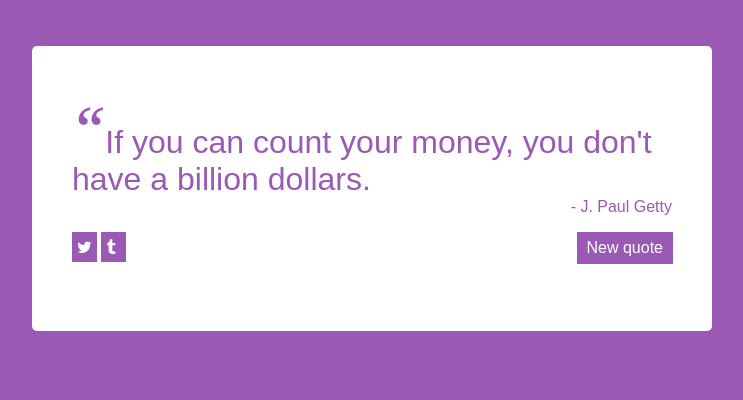
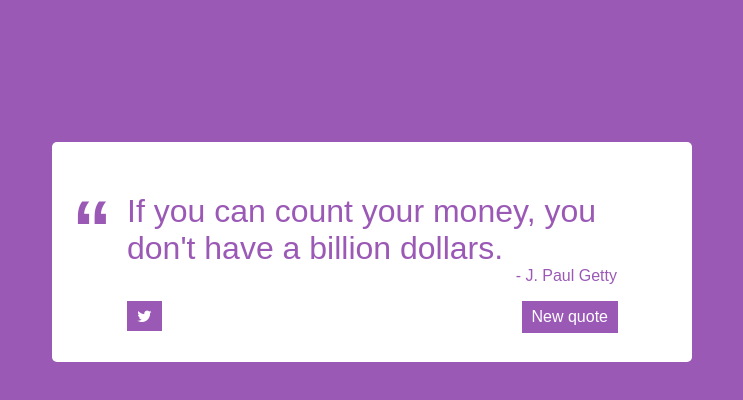
Before and after one commit to bledidalipaj/quote-generator, a plain HTML site: page index.html in a window 1280 px wide. Shown: the whole page, without its empty margins (268-1011 px from the left). Drawn offline with nearby package versions, Linux system fonts and the light colour scheme.

Commit message:
Remove tumblr button. Change css styles to better match the desired design.

```diff
--- a/css/style.css
+++ b/css/style.css
@@ -20,18 +20,18 @@ body {
   padding: 3% 0;
 }
 
+/* Container */
 .container {
   background-color: #fff;
   border-radius: 5px;
-  min-height: 285px;
   margin: 0 auto;
-  /*padding: 3%;*/
-  width: 680px;
+  margin-top: 6rem;
+  width: 640px;
 }
 
 .container .wrapper {
-  padding-bottom: 35px;
-  padding-top: 35px;
+  padding: 35px 35px 15px 35px;
+  position: relative;
 }
 
 .container blockquote #quote {
@@ -44,10 +44,14 @@ body {
 }
 
 .container blockquote:before {
-  /*content: "“";*/
   content: "\201c";
-  display: inline;
-  font: italic 400%/1 Cochin, Georgia, "Times New Roman", serif;
+  font-family: Arial, Georgia, "Times New Roman", serif;
+  font-size: 5rem;
+  font-weight: bold;
+  left: 20px;
+  line-height: 300px;
+  position: absolute;
+  top: -63px;
 }
 
 /* LOGO */
@@ -55,8 +59,8 @@ body {
   background-color: #9B59B6;
   display: inline-block;
   color: #FFF;
-  padding: 7px 5px;
-  width: 25px;
+  padding: 7px 10px;
+  width: 35px;
 }
 
 .buttons {
--- a/index.html
+++ b/index.html
@@ -27,13 +27,6 @@
           </a>
         </li>
         <li>
-          <a href="#">
-            <span class="logo">
-              <i class="fa fa-tumblr fa-1x" aria-hidden="true"></i>
-            </span>
-          </a>
-        </li>
-        <li>
           <a href="#" role="button" id="new-quote">New quote</a>
         </li>
       </ul>
--- a/js/main.js
+++ b/js/main.js
@@ -54,7 +54,7 @@ function generateRandomHexadecimalColor() {
  *  - color
  *  - background-color
  *
- * @param {Array of jquery objects} elements
+ * @param {Array} elements - Array of jQuery objects
  * @param {String} property
  * @param {String} newColor
  *
```
